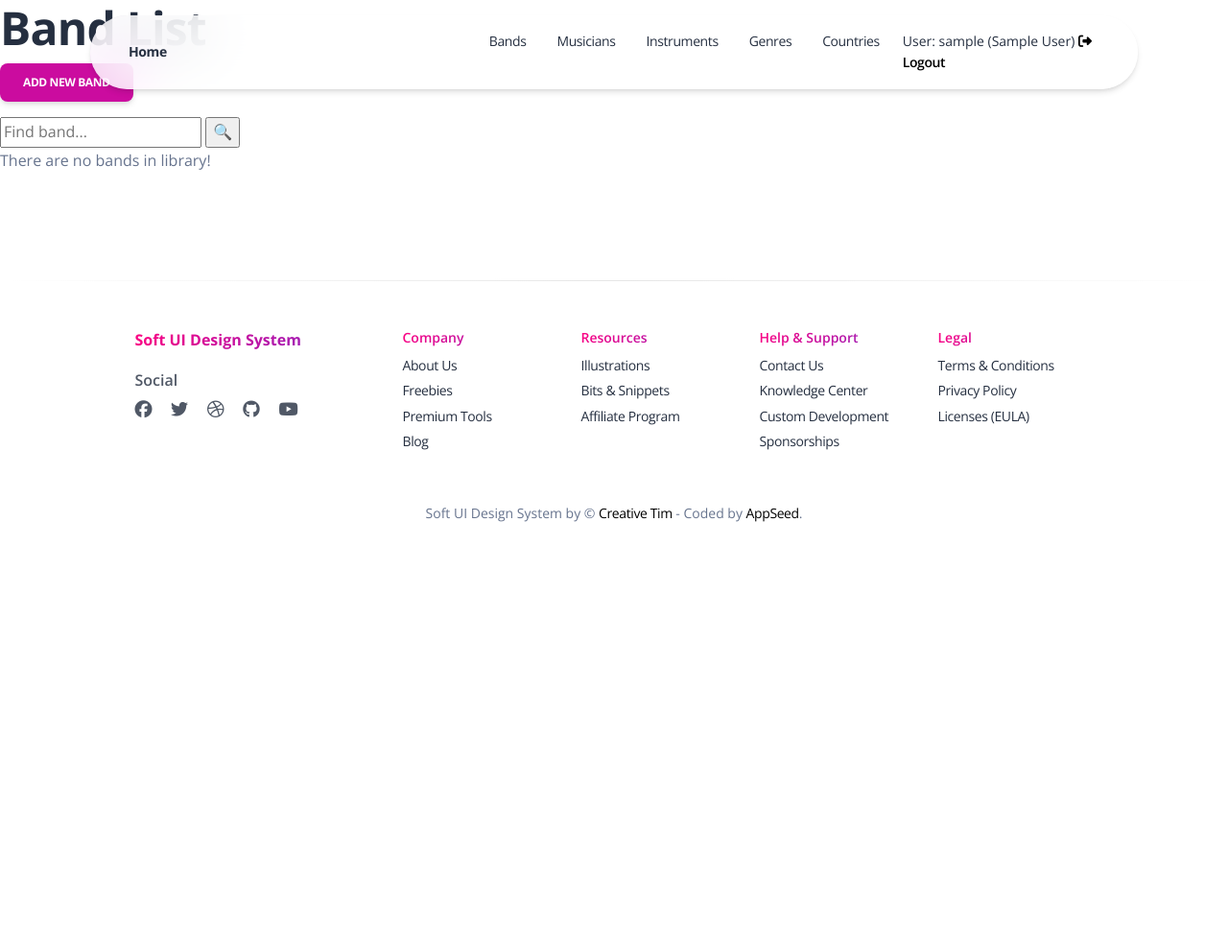
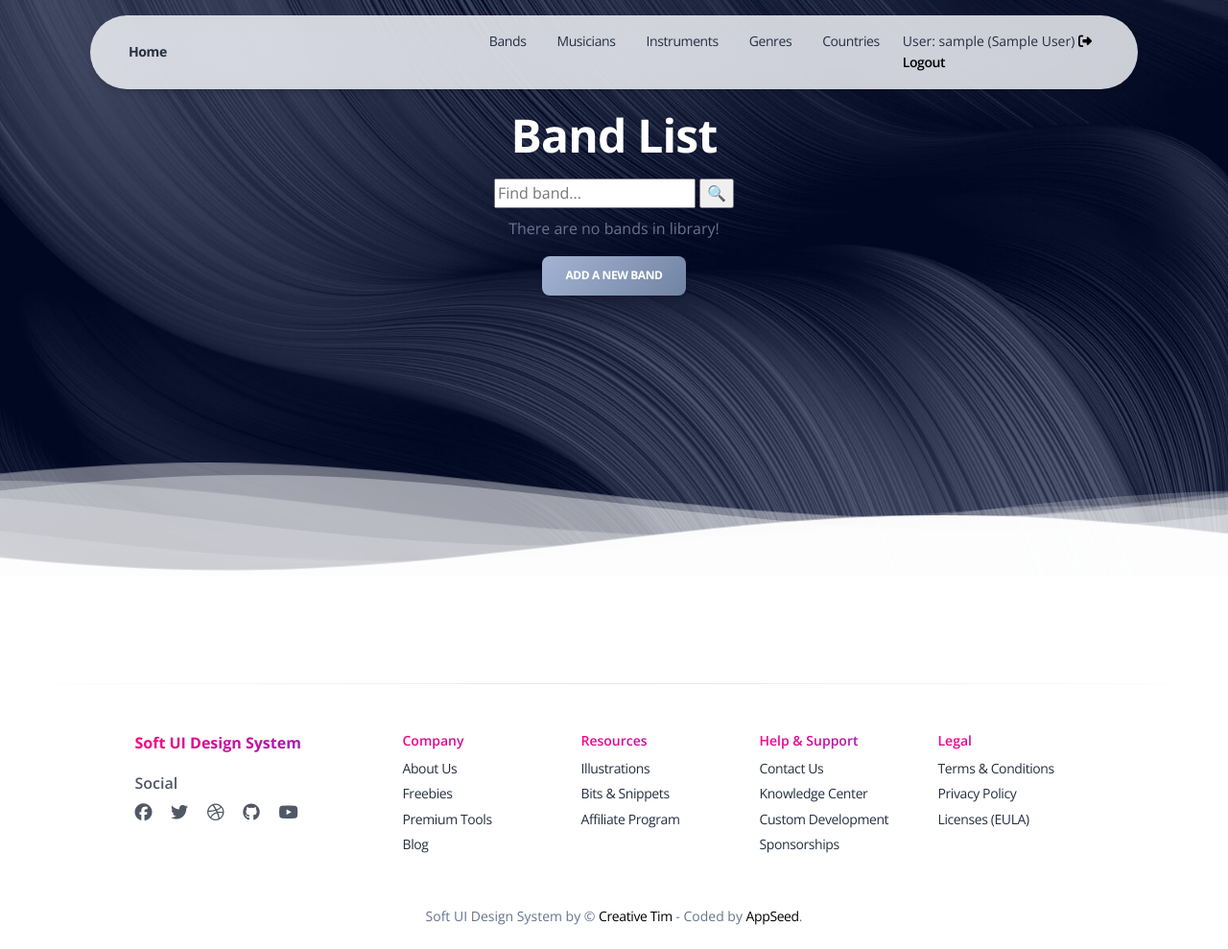
Before and after one commit to VladyslavKlevanskyi/music-world, a Django app: page /bands/ in a window 1280 px wide. Shown: the whole page at 96% size. Before the commit the page ends 544 px from the top, so only its background shows below. Run offline with Django 4.2, Linux system fonts and the light colour scheme; the visitor is signed in with stand-in values (Sample User, id 1); data that the repository does not hold is empty; some libraries are stand-ins or nearby versions.

Commit message:
Modified template band_list.html

```diff
--- a/catalog/static/assets/css/custom-styles.css
+++ b/catalog/static/assets/css/custom-styles.css
@@ -19,3 +19,7 @@
     font-weight: normal;
     color: gray
 }
+
+.text-light-gray {
+    color: #c0c0c0
+}
--- a/catalog/views.py
+++ b/catalog/views.py
@@ -234,7 +234,7 @@ class MusicianDeleteView(LoginRequiredMixin, generic.DeleteView):
 
 class BandListView(LoginRequiredMixin, generic.ListView):
     model = Band
-    paginate_by = 10
+    paginate_by = 5
 
     def get_context_data(self, *, object_list=None, **kwargs):
         context = super(BandListView, self).get_context_data(**kwargs)
--- a/templates/catalog/band_list.html
+++ b/templates/catalog/band_list.html
@@ -1,34 +1,63 @@
 {% extends "base.html" %}
 
+{% block title %} Band List {% endblock title %}
+
+<!-- Specific CSS goes HERE -->
+{% block stylesheets %}
+  <link href="{{ ASSETS_ROOT }}/css/custom-styles.css" rel="stylesheet" />
+{% endblock stylesheets %}
+
 {% block content %}
-	<h1>Band List</h1>
 
-	<a href="{% url 'catalog:band-create' %}" class="btn btn-primary link-to-page">
-		Add new band
-	</a>
+	<section class="header-2">
+    <div class="page-header-lists section-height-75 relative" style="background-image: url('{{ ASSETS_ROOT }}/img/curved-images/curved.jpg')">
+      <div class="container">
 
+        <div class="row">
+          <div class="col-lg-7 text-center mx-auto mt-7">
+            <h1 class="text-white pt-3 text-white">
+              Band List
+            </h1>
+          </div>
+        </div>
+
+        <div class="row">
+          <div class="col-lg-3 text-center mx-auto mt-2">
             {% block searching %}
               {% include "includes/searching.html" %}
             {% endblock %}
+          </div>
+        </div>
 
+        <div class="row">
+          <div class="col-lg-7 text-center mx-auto mt-2">
             {% if band_list %}
-		<ul>
-			{% for band in  band_list %}
+              <ul class=" country-list">
+                {% for band in band_list %}
                   <li>
-					<a href="{% url 'catalog:band-detail-view' pk=band.id %}">{{ band.name }}</a>
-					from {{ band.country }}
-					( Genres:
-						{% for genre in band.genres.all %}
-							{{ genre.name }}
-						{% endfor %} )
-
-					<a href="{% url 'catalog:band-update' pk=band.id %}">
-          	Edit
+                    <a class="lead text-white" href="{% url 'catalog:band-detail-view' pk=band.id %}">
+                      {{ band }}
                     </a>
-					 /
-					<a style="color: red" href="{% url 'catalog:band-delete' pk=band.id %}">
-          	Delete
+                    <span class="text-light-gray">
+                      [{{ band.country }}]
+                    </span>
+                    <span class="update-delete">
+                      <a class="update" href="{% url 'catalog:band-update' pk=band.id %}" title="Update">
+                        🖋
                       </a>
+                      <span class="slash"> / </span>
+                      <a href="{% url 'catalog:band-delete' pk=band.id %}" title="Delete">
+                        ❌
+                      </a>
+                    </span>
+                    <div class="text-sm mb-2">
+                      <div>
+                        {% if band.genres.count > 0 %}
+                          <span class="text-secondary">Genre{{ band.genres.all|pluralize }}: </span>
+                          <span class="text-info">{{ band.genres.all|join:", " }}</span>
+                        {% endif %}
+                      </div>
+                    </div>
 
                   </li>
                 {% endfor %}
@@ -36,4 +65,47 @@
             {% else %}
               <p>There are no bands in library!</p>
             {% endif %}
+          </div>
+        </div>
+
+        <div class="row">
+          <div class="col-lg-7 text-center mx-auto">
+ 					  <a href="{% url 'catalog:band-create' %}" class="btn bg-gradient-secondary">
+					    Add a new band
+					  </a>
+          </div>
+        </div>
+
+      </div>
+
+      <div class="position-absolute w-100 z-index-1 bottom-0">
+        <svg class="waves" xmlns="http://www.w3.org/2000/svg" xmlns:xlink="http://www.w3.org/1999/xlink" viewBox="0 24 150 40" preserveAspectRatio="none" shape-rendering="auto">
+          <defs>
+            <path id="gentle-wave" d="M-160 44c30 0 58-18 88-18s 58 18 88 18 58-18 88-18 58 18 88 18 v44h-352z" />
+          </defs>
+          <g class="moving-waves">
+            <use xlink:href="#gentle-wave" x="48" y="-1" fill="rgba(255,255,255,0.40" />
+            <use xlink:href="#gentle-wave" x="48" y="3" fill="rgba(255,255,255,0.35)" />
+            <use xlink:href="#gentle-wave" x="48" y="5" fill="rgba(255,255,255,0.25)" />
+            <use xlink:href="#gentle-wave" x="48" y="8" fill="rgba(255,255,255,0.20)" />
+            <use xlink:href="#gentle-wave" x="48" y="13" fill="rgba(255,255,255,0.15)" />
+            <use xlink:href="#gentle-wave" x="48" y="16" fill="rgba(255,255,255,0.95" />
+          </g>
+        </svg>
+      </div>
+    </div>
+  </section>
+
+	<section>
+    <div class="container">
+      <div class="row">
+        <div class="col-lg-7 mx-auto mt-n10">
+          {% block pagination %}
+            {% include "includes/pagination.html" %}
           {% endblock %}
+        </div>
+      </div>
+    </div>
+  </section>
+
+{% endblock %}
```
Lines whose indentation alone changed are shown as unchanged.
